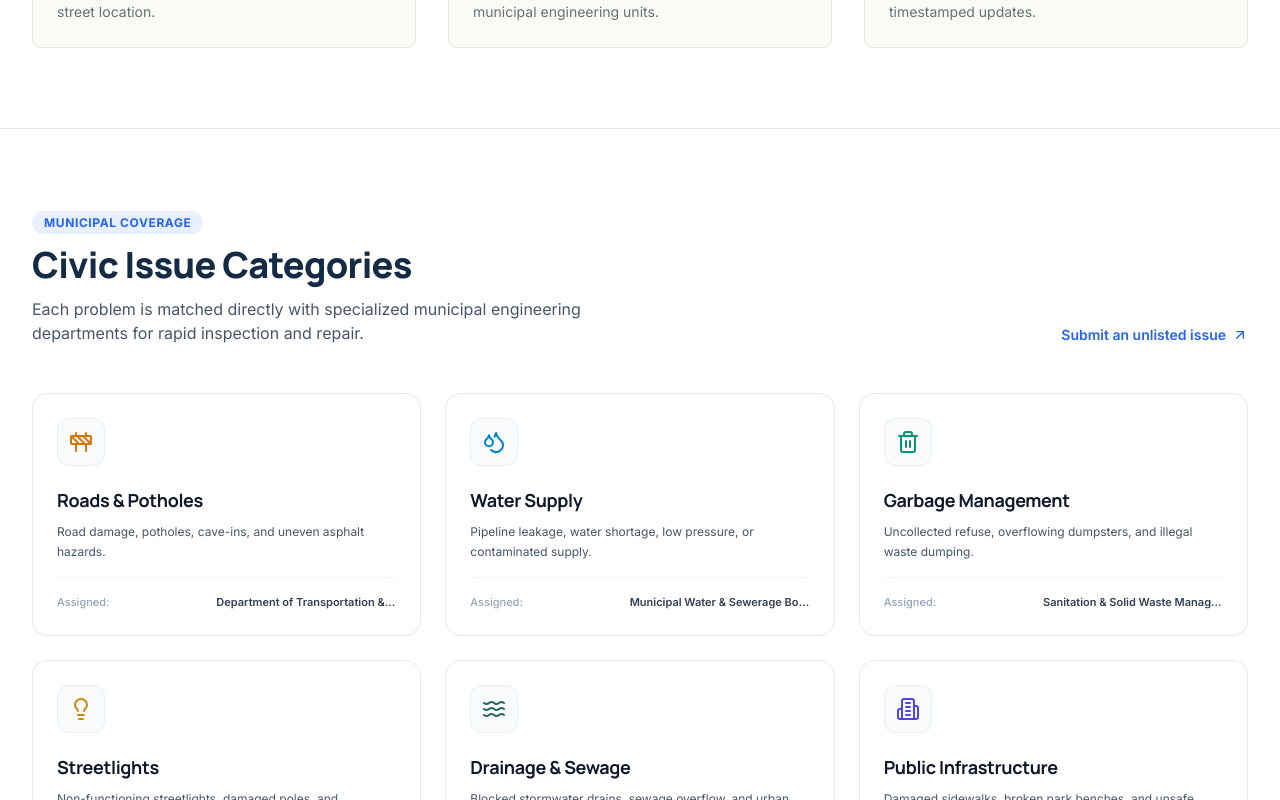
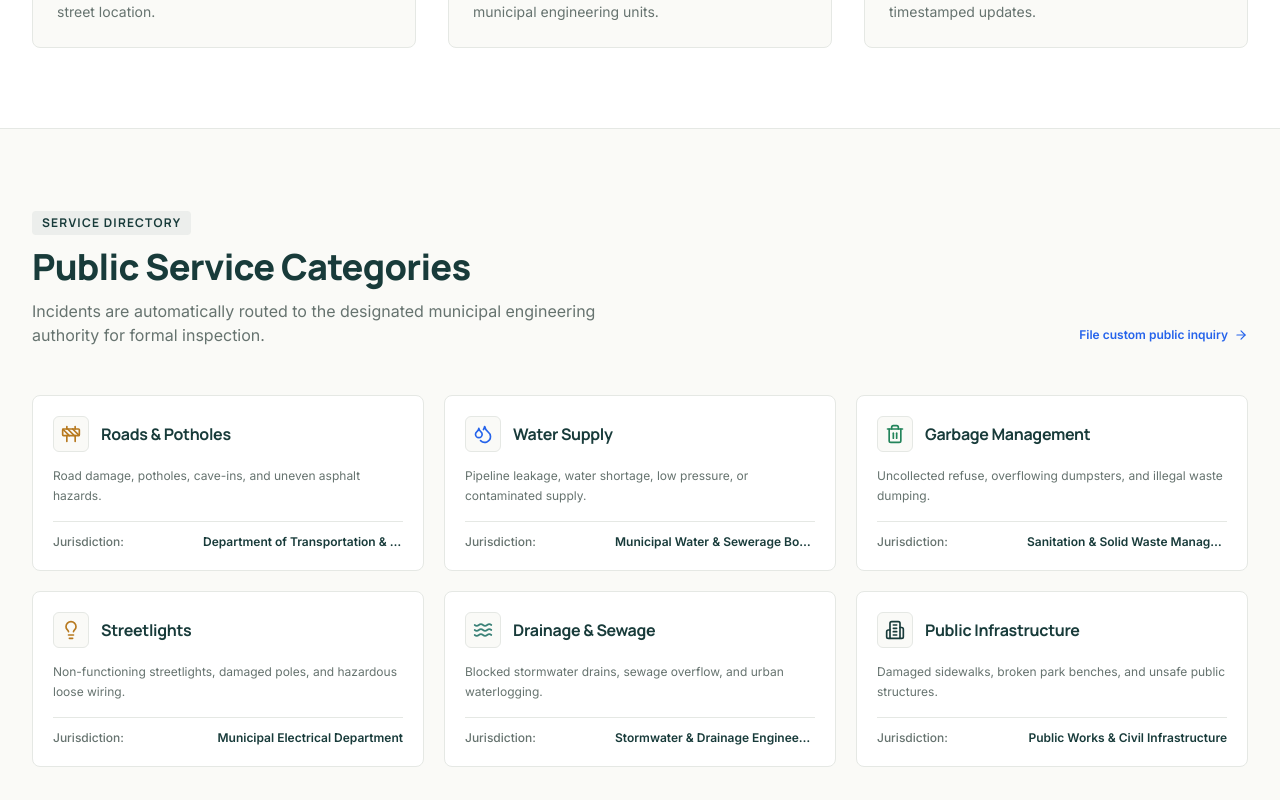
Before and after one commit to RavendraPatel09/CivicConnect, a React (Vite) app in the folder frontend/: page / in a window 1280 px wide. Shown: the part 1200-2000 px from the top of the page. Built offline with nearby package versions, Linux system fonts and the light colour scheme; no server answers.

Commit message:
feat(public): update categories section

```diff
--- a/frontend/src/pages/public/components/CategoriesSection.tsx
+++ b/frontend/src/pages/public/components/CategoriesSection.tsx
@@ -1,77 +1,79 @@
 import React from 'react';
 import { CATEGORIES } from '../../../constants';
 import { ComplaintCategory } from '../../../types';
-import { Construction, Droplets, Trash2, Lightbulb, Waves, Building2, ArrowUpRight } from 'lucide-react';
+import { Construction, Droplets, Trash2, Lightbulb, Waves, Building2, ArrowRight } from 'lucide-react';
 import { Link } from 'react-router-dom';
 
 export const CategoriesSection: React.FC = () => {
   const getIcon = (cat: ComplaintCategory) => {
     switch (cat) {
       case 'roads_potholes':
-        return <Construction className="w-6 h-6 text-amber-600 dark:text-amber-400" />;
+        return <Construction className="w-5 h-5 text-[#B7791F]" />;
       case 'water_supply':
-        return <Droplets className="w-6 h-6 text-sky-600 dark:text-sky-400" />;
+        return <Droplets className="w-5 h-5 text-[#2563EB]" />;
       case 'garbage_management':
-        return <Trash2 className="w-6 h-6 text-emerald-600 dark:text-emerald-400" />;
+        return <Trash2 className="w-5 h-5 text-[#23845B]" />;
       case 'streetlights':
-        return <Lightbulb className="w-6 h-6 text-yellow-600 dark:text-yellow-400" />;
+        return <Lightbulb className="w-5 h-5 text-[#B7791F]" />;
       case 'drainage':
-        return <Waves className="w-6 h-6 text-teal-600 dark:text-teal-400" />;
+        return <Waves className="w-5 h-5 text-[#3B8278]" />;
       case 'public_infrastructure':
-        return <Building2 className="w-6 h-6 text-indigo-600 dark:text-indigo-400" />;
+        return <Building2 className="w-5 h-5 text-[#183B3A] dark:text-[#96BCB9]" />;
     }
   };
 
   const categoryKeys = Object.keys(CATEGORIES) as ComplaintCategory[];
 
   return (
-    <section id="categories" className="py-20 bg-white dark:bg-[#0B1320]">
+    <section id="categories" className="py-20 bg-[#FAFAF7] dark:bg-[#0B1320] border-b border-[#E5E8E4] dark:border-[#22344D]">
       <div className="max-w-7xl mx-auto px-4 sm:px-6 lg:px-8">
-        <div className="flex flex-col md:flex-row md:items-end justify-between mb-12">
+        <div className="flex flex-col md:flex-row md:items-end justify-between mb-12 gap-4">
           <div>
-            <span className="text-xs font-bold text-civic tracking-wider uppercase bg-civic/10 dark:bg-civic/20 px-3 py-1 rounded-full">
-              Municipal Coverage
-            </span>
-            <h2 className="text-3xl sm:text-4xl font-extrabold text-[#142B45] dark:text-white mt-3">
-              Civic Issue Categories
+            <div className="inline-flex items-center gap-2 px-2.5 py-1 rounded bg-[#183B3A]/[0.06] dark:bg-white/[0.08] text-[#183B3A] dark:text-[#96BCB9] text-xs font-bold tracking-widest uppercase mb-3 font-heading">
+              Service Directory
+            </div>
+            <h2 className="text-3xl sm:text-4xl font-extrabold text-[#183B3A] dark:text-white font-heading">
+              Public Service Categories
             </h2>
-            <p className="mt-3 text-base text-slate-600 dark:text-slate-400 max-w-xl">
-              Each problem is matched directly with specialized municipal engineering departments
-              for rapid inspection and repair.
+            <p className="mt-3 text-base text-[#66736F] dark:text-slate-400 max-w-xl">
+              Incidents are automatically routed to the designated municipal engineering authority for formal inspection.
             </p>
           </div>
           <Link
             to="/report"
-            className="mt-4 md:mt-0 inline-flex items-center gap-1.5 text-sm font-semibold text-civic hover:text-blue-700 dark:hover:text-blue-400"
+            className="inline-flex items-center gap-1.5 text-xs font-semibold text-[#2563EB] hover:text-[#1D4ED8] pb-1 self-start md:self-auto"
           >
-            Submit an unlisted issue
-            <ArrowUpRight className="w-4 h-4" />
+            File custom public inquiry
+            <ArrowRight className="w-3.5 h-3.5" />
           </Link>
         </div>
 
-        <div className="grid grid-cols-1 sm:grid-cols-2 lg:grid-cols-3 gap-6">
+        {/* Structured Directory Grid */}
+        <div className="grid grid-cols-1 sm:grid-cols-2 lg:grid-cols-3 gap-5">
           {categoryKeys.map((key) => {
             const cat = CATEGORIES[key];
             return (
               <div
                 key={key}
-                className="rounded-2xl p-6 border border-slate-200/90 dark:border-[#22344D] bg-white dark:bg-[#131E30] hover:border-slate-300 dark:hover:border-slate-600 transition-all duration-200 hover:-translate-y-1 shadow-2xs hover:shadow-md flex flex-col justify-between"
+                className="rounded-lg p-5 border border-[#E5E8E4] dark:border-[#22344D] bg-white dark:bg-[#131E30] flex flex-col justify-between"
               >
                 <div>
-                  <div className="w-12 h-12 rounded-xl flex items-center justify-center mb-5 bg-slate-50 dark:bg-[#0E1726] border border-slate-200/60 dark:border-slate-800">
-                    {getIcon(key)}
+                  <div className="flex items-center gap-3 mb-3.5">
+                    <div className="w-9 h-9 rounded-md flex items-center justify-center bg-[#FAFAF7] dark:bg-[#0E1624] border border-[#E5E8E4] dark:border-[#22344D]">
+                      {getIcon(key)}
+                    </div>
+                    <h3 className="text-base font-bold text-[#183B3A] dark:text-white font-heading">
+                      {cat.name}
+                    </h3>
                   </div>
-                  <h3 className="text-lg font-bold text-slate-900 dark:text-white mb-2">
-                    {cat.name}
-                  </h3>
-                  <p className="text-xs text-slate-600 dark:text-slate-400 leading-relaxed mb-4">
+                  <p className="text-xs text-[#66736F] dark:text-slate-400 leading-relaxed mb-4">
                     {cat.description}
                   </p>
                 </div>
 
-                <div className="pt-4 border-t border-slate-100 dark:border-slate-800/80 flex items-center justify-between text-[11px]">
-                  <span className="text-slate-400 dark:text-slate-500 font-medium">Assigned:</span>
-                  <span className="font-semibold text-slate-700 dark:text-slate-300 truncate max-w-[180px]">
+                <div className="pt-3 border-t border-[#E5E8E4] dark:border-[#22344D] flex items-center justify-between text-xs">
+                  <span className="text-[#66736F] dark:text-slate-500 font-medium">Jurisdiction:</span>
+                  <span className="font-semibold text-[#183B3A] dark:text-slate-300 truncate max-w-[200px]">
                     {cat.department}
                   </span>
                 </div>
```
